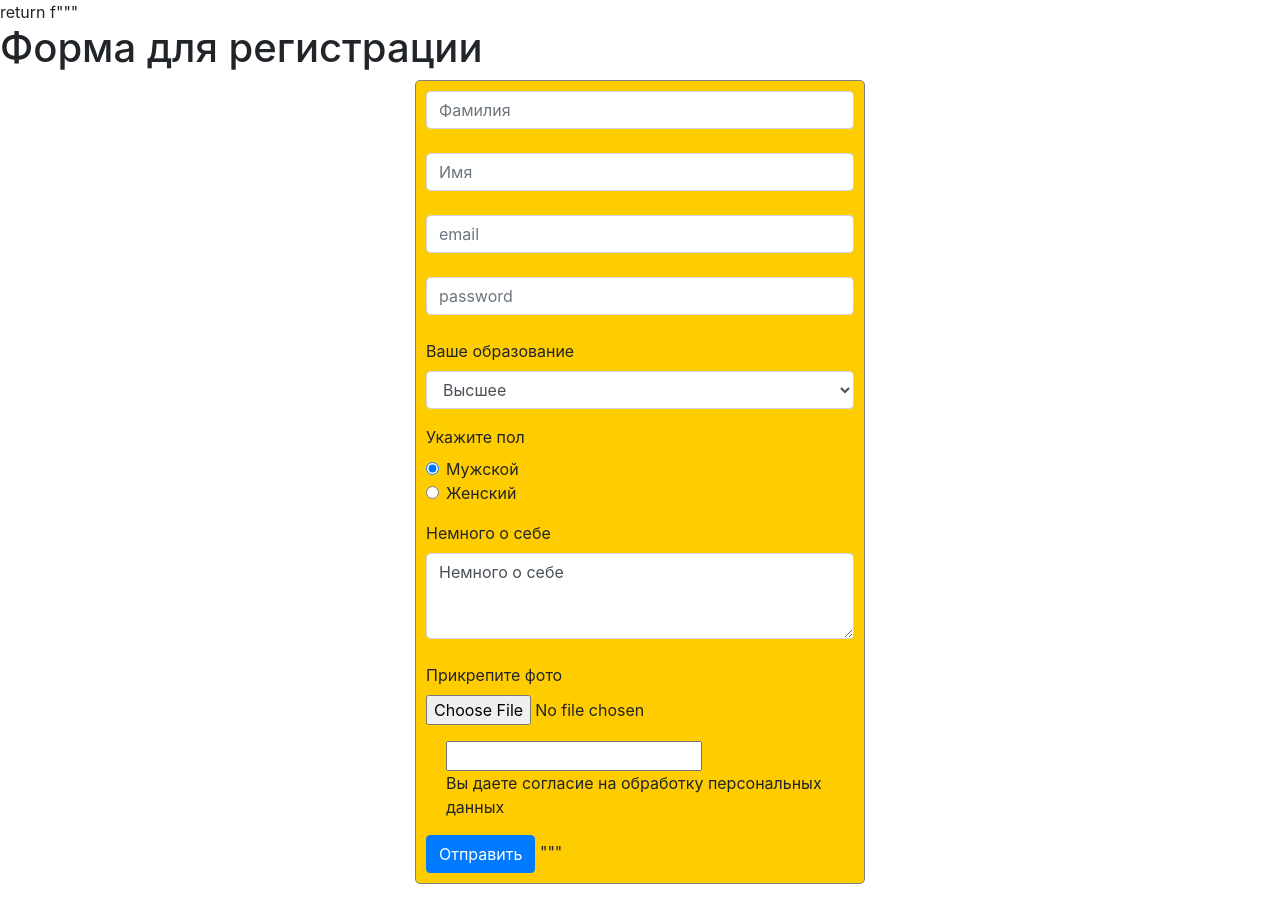
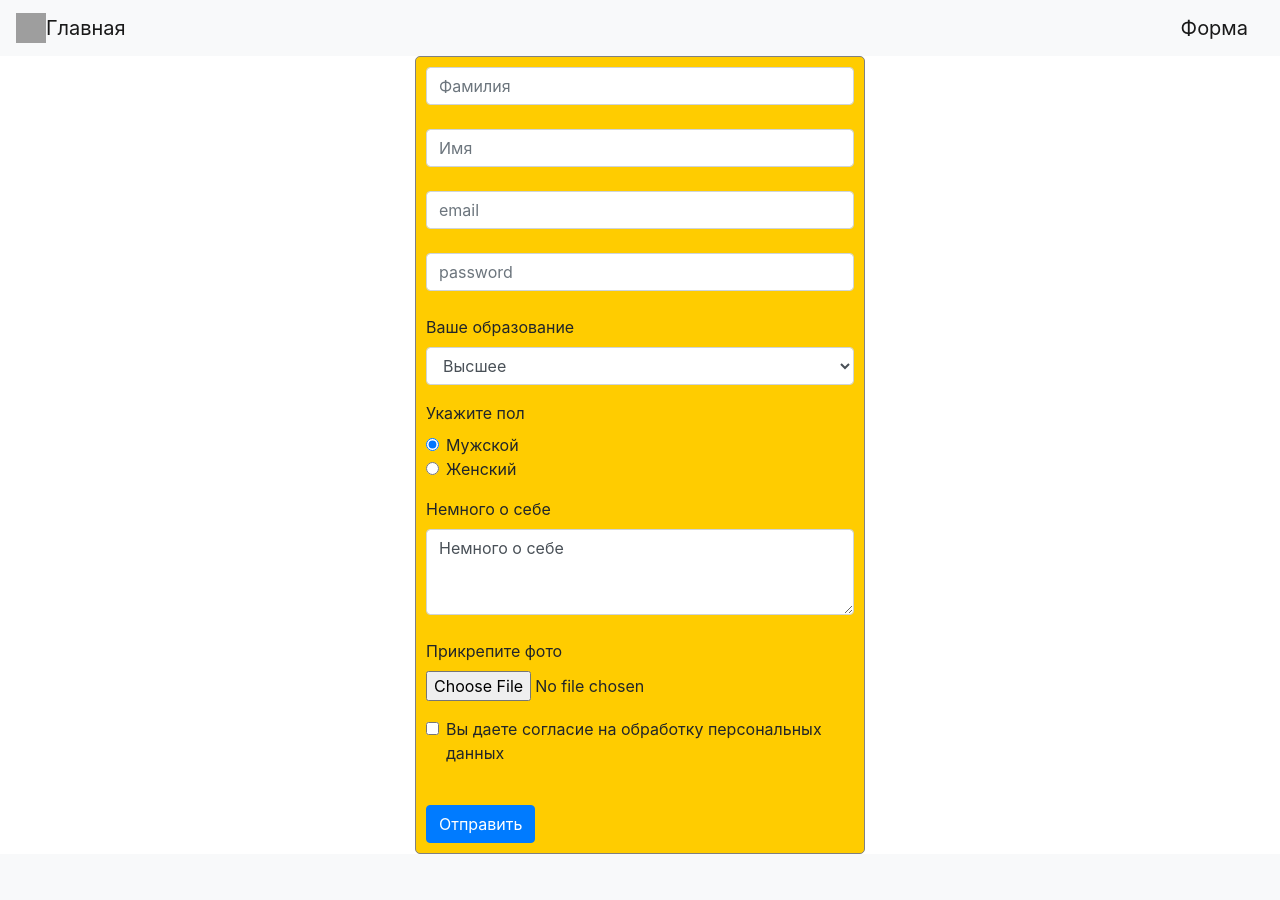
Before and after one commit to inkscp/pythonProject999, a Flask app: page /form_sample in a window 1280 px wide. After the commit the page ends 854 px from the top, so only its background shows below. Run offline with Flask 3, Linux system fonts and the light colour scheme; grey boxes are pictures that could not be loaded.

Commit message:
static - variant test

```diff
--- a/main.py
+++ b/main.py
@@ -27,10 +27,10 @@ app = Flask(__name__)
 @app.route('/')
 @app.route('/index')
 def index():
-    # param = {}
-    # param['username'] = "Слушатель"
-    # param['title'] = "Работа с шаблонами"
-    # return render_template('index.html', **param)
+    param = {}
+    param['username'] = "Слушатель"
+    param['title'] = "Расширяем шаблоны"
+    return render_template('index.html', **param)
     return "hi"
 
 @app.route('/odd_even')
@@ -213,13 +213,15 @@ def slideshow():
 @app.route('/form_sample', methods=['GET', 'POST'])  # Форма
 def form_sample():
     if request.method == "GET":
-        with open('./templates/Form.html', 'r', encoding='utf-8') as html_stream:
-            return html_stream.read()
+        return render_template('user_form.html', title='Форма')
     elif request.method == 'POST':
-        print(request.method)
-        print(request.form['fname'])
-        print(request.form['sname'])
-        return 'Форма отправлена'
+        f = request.files['file']  # request.form.get('file') - чтобы не выбросило искл-е. более мягкая форма
+        f.save('./static/images/loaded.png')
+        myform = request.form.to_dict()  # превратили в словарь
+        return render_template('filled_form.html', title='Ваши данные', data=myform)
+        # print(request.form['fname'])
+        # print(request.form['sname'])
+
 
 
 @app.route('/load_photo', methods=['GET', 'POST'])  # Загрузить фото
--- a/templates/Form.html
+++ /dev/null
@@ -1,56 +0,0 @@
- return f"""<!DOCTYPE html>
-         <html lang="en">
-         <head>
-             <meta charset="UTF-8">
-             <title>Пример формы</title>
-             <link rel="stylesheet" href="https://cdn.jsdelivr.net/npm/bootstrap@4.6.2/dist/css/bootstrap.min.css" integrity="sha384-xOolHFLEh07PJGoPkLv1IbcEPTNtaed2xpHsD9ESMhqIYd0nLMwNLD69Npy4HI+N" crossorigin="anonymous">
-             <link rel="stylesheet" type="text/css" href="../static/css/style.css">
-         </head>
-         <body>
-         <h1>Форма для регистрации</h1>
-         <div class="container">
-         <form class="login_form" method="post">
-         <input type="text" class="form-control" name="fname" placeholder="Фамилия"><br>  <!--нет закрывающего тэга у input-->
-         <input type="text" class="form-control" name="sname" placeholder="Имя"><br>
-         <input type="email" class="form-control" name="email" placeholder="email"><br>
-         <input type="password" class="form-control" name="password" placeholder="password"><br>
-         <div class="form-group">
-         <label for="classSelect">Ваше образование</label>
-         <select class="form-control" id="classSelect" name="profession">
-         <option>Высшее</option>
-         <option>Среднее</option>
-         </select>
-         </div>
-         <!--Radio Button - Gender Selection-->
-         <div class="form-group">
-            <label for="form-check">Укажите пол</label>
-            <div class="form-check">
-            <input class="form-check-input" type="radio" name="sex" id="male" value="male" checked>
-            <label class="form-check-label" for="male">Мужской</label>
-         </div>
-         <div class="form-check">
-            <input class="form-check-input" type="radio" name="sex" id="female" value="female">
-            <label class="form-check-label" for="female">Женский</label>
-            </div>
-        </div>
-        <!--End of gender selection-->
-        <div>
-        <label for="about">Немного о себе</label>
-        <textarea class="form-control" id="about" name="about" rows="3">Немного о себе</textarea>
-        </div><br>   <!--чтобы форма отлипла и не сливалась с полем-->
-        <!--End of Text area-->
-        <div class="form-group">
-            <label for="photo">Прикрепите фото</label>
-            <input type="file" class="form-control-file" id="photo" name="file">
-        </div>
-        <!--Check box-->
-        <div>
-        <div class="form-group form-check">
-            <input type="checkbox class="form-check-input" id="ready" name="ready">
-            <label class="form-check-label" for="ready">Вы даете согласие на обработку персональных данных</label>
-        </div>
-        <!--End of Check box-->
-         <button type="submit" class="btn btn-primary">Отправить</button>  <!--форма будет отправлять содержимое формы-->
-        </form>
-         </body>
-         </html>"""
--- /dev/null
+++ b/templates/base.html
@@ -0,0 +1,34 @@
+<!--base.html - базовый шаблон - единый дизайн всего-->
+<!DOCTYPE html>
+<html lang="en">
+<head>
+    <meta charset="UTF-8">
+    <meta name="viewport" content="width=device-width, initial-scale=1, shrink-to-fit=no">
+<!--  через что мы будем смотреть- экран телефона или планшета  итд, подогнать под экран-->
+    <title>{{ title }}</title>
+<!--  подключаем с бутстрапа-->
+   <link rel="stylesheet" href="https://cdn.jsdelivr.net/npm/bootstrap@4.6.2/dist/css/bootstrap.min.css" integrity="sha384-xOolHFLEh07PJGoPkLv1IbcEPTNtaed2xpHsD9ESMhqIYd0nLMwNLD69Npy4HI+N" crossorigin="anonymous">
+             <link rel="stylesheet" type="text/css" href="../static/css/style.css">
+</head>
+<body>
+<header>
+  <!-- Image and text -->
+<nav class="navbar navbar-light bg-light">
+  <a class="navbar-brand" href="/index">
+    <img src="../static/images/camera.png" width="30" height="30"
+         class="d-inline-block align-top" alt="">Главная</a>
+     <a class="navbar-brand" href="/form_sample">Форма</a>
+</nav>
+</header>
+<!--Главный контент страницы-->
+<!--оформляем габариты страницы-->
+<div class="container">
+{% block content %}{% endblock %}
+</div>
+<footer>
+  <!--тут будет copyright-->
+</footer>
+<script src="https://cdn.jsdelivr.net/npm/jquery@3.5.1/dist/jquery.slim.min.js" integrity="sha384-DfXdz2htPH0lsSSs5nCTpuj/zy4C+OGpamoFVy38MVBnE+IbbVYUew+OrCXaRkfj" crossorigin="anonymous"></script>
+<script src="https://cdn.jsdelivr.net/npm/bootstrap@4.6.2/dist/js/bootstrap.bundle.min.js" integrity="sha384-Fy6S3B9q64WdZWQUiU+q4/2Lc9npb8tCaSX9FK7E8HnRr0Jz8D6OP9dO5Vg3Q9ct" crossorigin="anonymous"></script>
+</body>
+</html>
--- /dev/null
+++ b/templates/user_form.html
@@ -0,0 +1,49 @@
+{% extends "base.html" %}
+
+{% block content %}
+<form class="login_form" method="post" enctype="multipart/form-data">
+    <input type="text" class="form-control" name="fname" placeholder="Фамилия"><br>
+    <!--нет закрывающего тэга у input-->
+    <input type="text" class="form-control" name="sname" placeholder="Имя"><br>
+    <input type="email" class="form-control" name="email" placeholder="email"><br>
+    <input type="password" class="form-control" name="password" placeholder="password"><br>
+    <div class="form-group">
+        <label for="classSelect">Ваше образование</label>
+        <select class="form-control" id="classSelect" name="profession">
+            <option>Высшее</option>
+            <option>Среднее</option>
+        </select>
+    </div>
+    <!--Radio Button - Gender Selection-->
+    <div class="form-group">
+        <label for="form-check">Укажите пол</label>
+        <div class="form-check">
+            <input class="form-check-input" type="radio" name="sex" id="male" value="male" checked>
+            <label class="form-check-label" for="male">Мужской</label>
+        </div>
+        <div class="form-check">
+            <input class="form-check-input" type="radio" name="sex" id="female" value="female">
+            <label class="form-check-label" for="female">Женский</label>
+        </div>
+    </div>
+    <!--End of gender selection-->
+    <div>
+        <label for="about">Немного о себе</label>
+        <textarea class="form-control" id="about" name="about" rows="3">Немного о себе</textarea>
+    </div>
+    <br>   <!--чтобы форма отлипла и не сливалась с полем-->
+    <!--End of Text area-->
+    <div class="form-group">
+        <label for="photo">Прикрепите фото</label>
+        <input type="file" class="form-control-file" id="photo" name="file">
+    </div>
+    <!--Check box-->
+    <div class="form-group form-check">
+        <input type="checkbox" class="form-check-input" id="ready" name="ready">
+        <label class="form-check-label" for="ready">Вы даете согласие на обработку персональных данных</label>
+    </div>
+    <br>
+    <!--End of Check box-->
+    <button type="submit" class="btn btn-primary">Отправить</button>  <!--форма будет отправлять содержимое формы-->
+</form>
+{% endblock %}
```
Also changed, not shown: templates/filled_form.html (added, +9 -0 lines), templates/index.html (+4 -9 lines).
